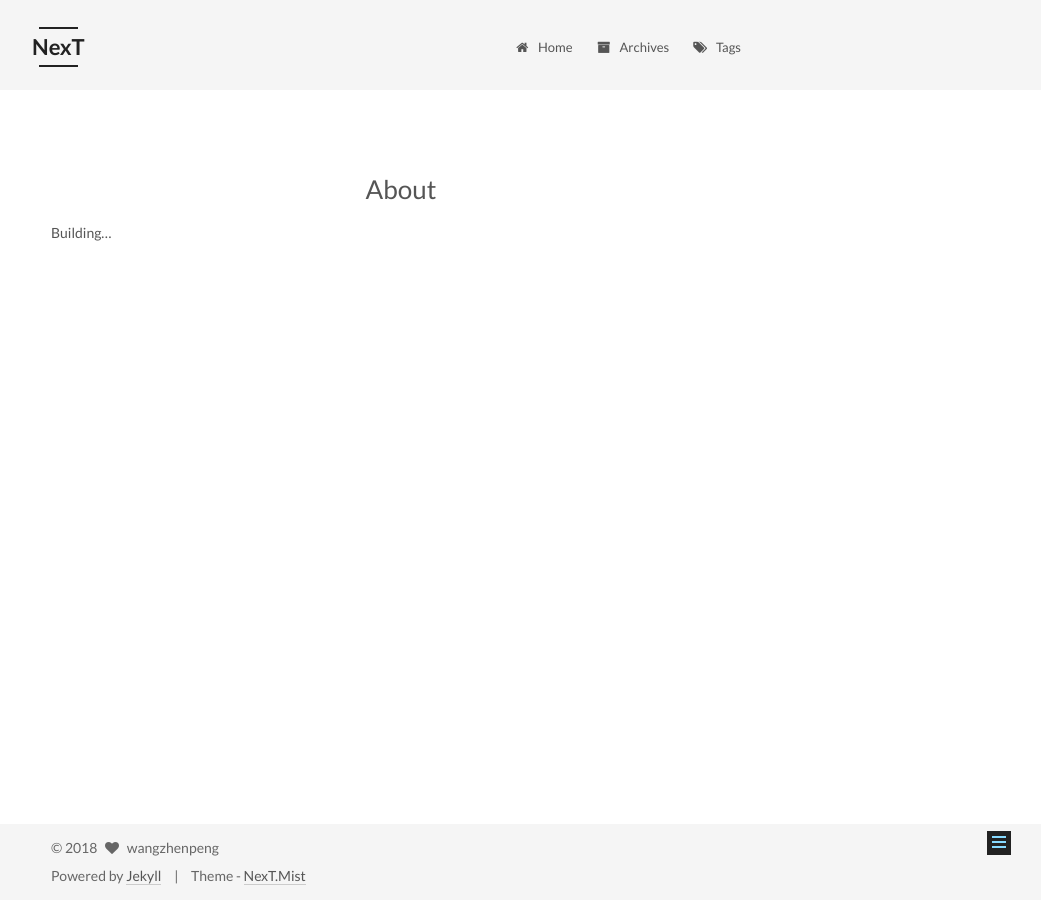
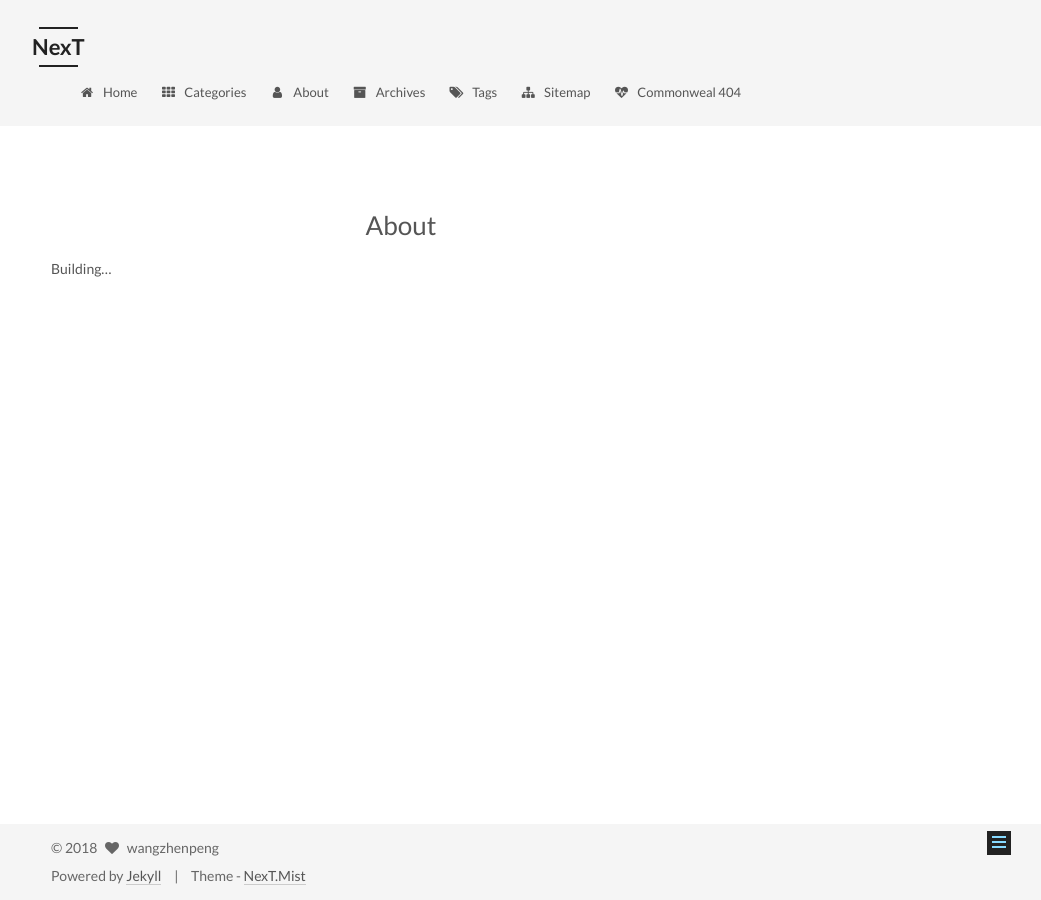
Before and after one commit to Roc0924/Roc0924.github.io, a Jekyll site: the page built from about/index.md, in a window 1280 px wide. Shown: the whole page, without its empty margins (239-1280 px from the left). Built offline with Jekyll 4.4.1, drawn with Linux system fonts in a browser that asks for light colours; some of the changed lines change nothing that is shown.

Commit message:
config menu

```diff
--- a/_config.yml
+++ b/_config.yml
@@ -117,12 +117,12 @@ index_with_subtitle: false
 # When running the site in a subdirectory (e.g. domain.tld/blog), remove the leading slash (/archives -> archives)
 menu:
   home: /
-  #categories: /categories/
-  #about: /about/
+  categories: /categories/
+  about: /about/
   archives: /archives/
   tags: /tags/
-  #sitemap: /sitemap.xml
-  #commonweal: /404.html
+  sitemap: /sitemap.xml
+  commonweal: /404.html
 
 
 # Enable/Disable menu icons.
```
